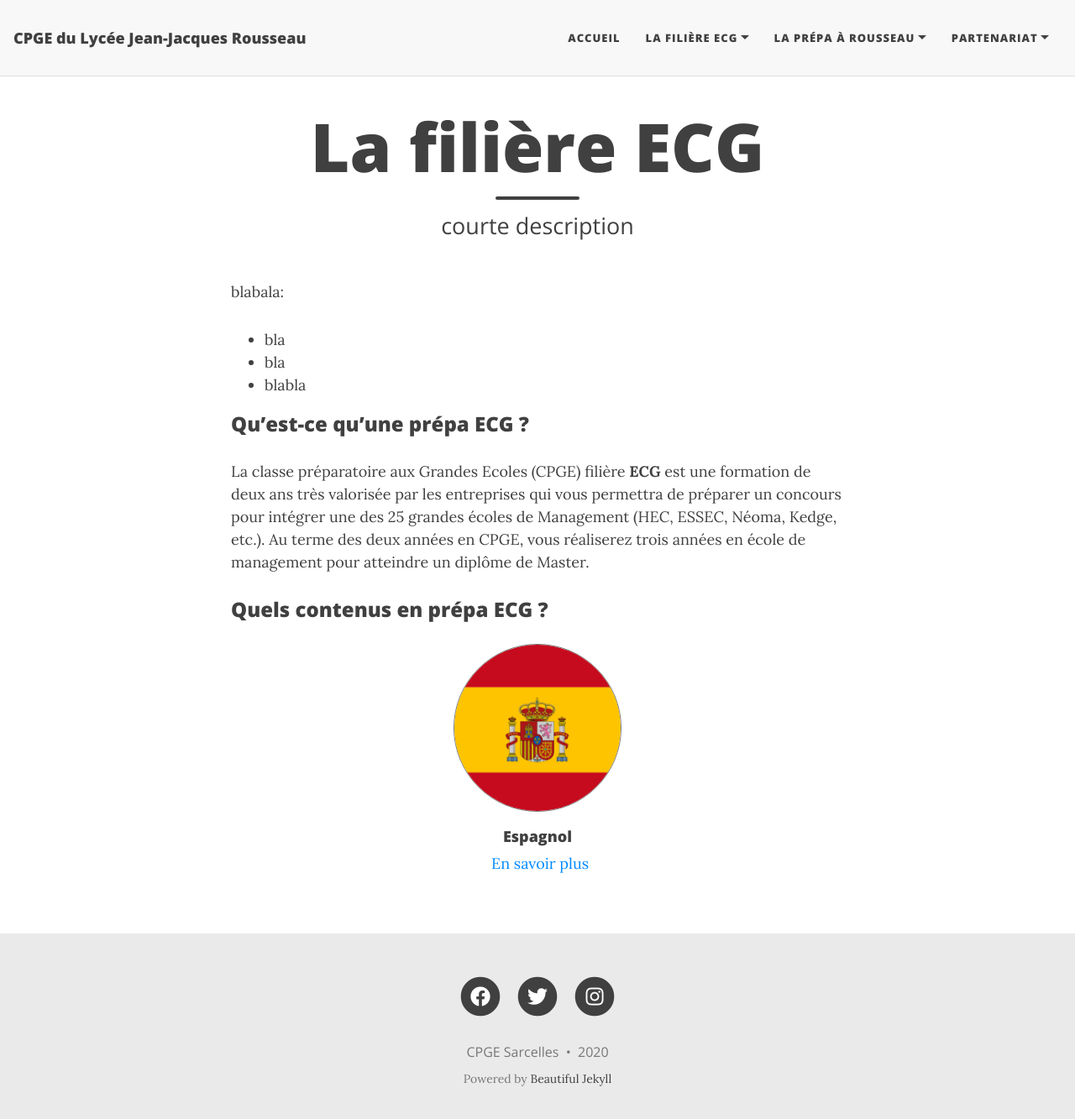
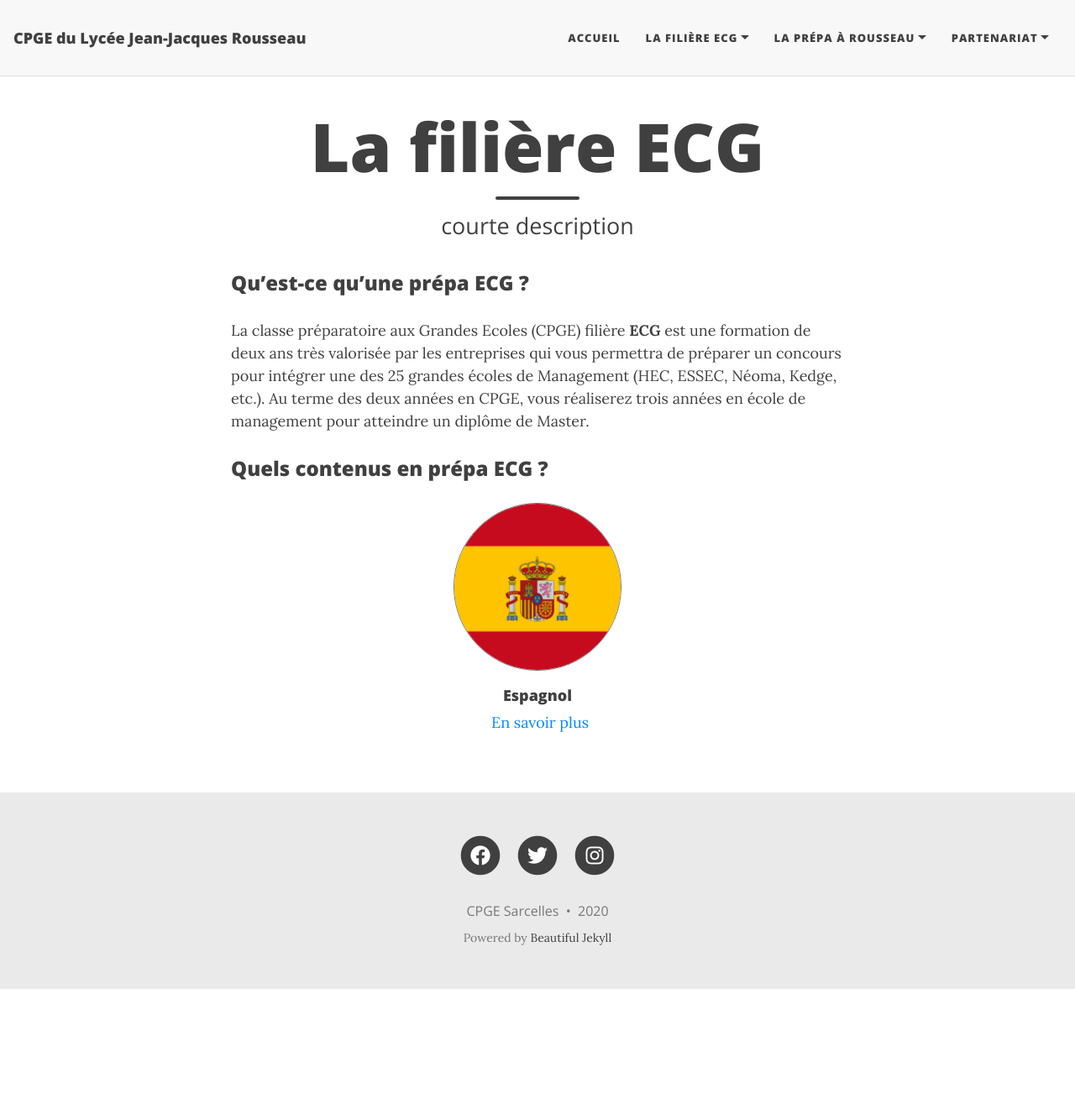
Before and after one commit to cpgesarcelles/cpgesarcelles.github.io, a Jekyll site: the page built from filiere.md, in a window 1280 px wide and 1346 px high. Shown: the top 1333 px of the window at 84% size. Built offline with Jekyll 4.4.1, drawn with Linux system fonts in a browser that asks for light colours; nearby versions of some CDN libraries.

Commit message:
Update filiere.md

```diff
--- a/filiere.md
+++ b/filiere.md
@@ -8,13 +8,6 @@ contenu:
     matiere: /Matieres/espagnol
 ---
 
-blabala:
-
-- bla
-- bla
-- blabla
-
-
 ### Qu'est-ce qu'une prépa ECG ?
 
 La classe préparatoire aux Grandes Ecoles (CPGE) filière **ECG** est une formation de deux ans très valorisée par les entreprises qui vous permettra de préparer un concours pour intégrer une des 25 grandes écoles de Management (HEC, ESSEC, Néoma, Kedge, etc.). Au terme des deux années en CPGE, vous réaliserez trois années en école de management pour atteindre un diplôme de Master.
```
